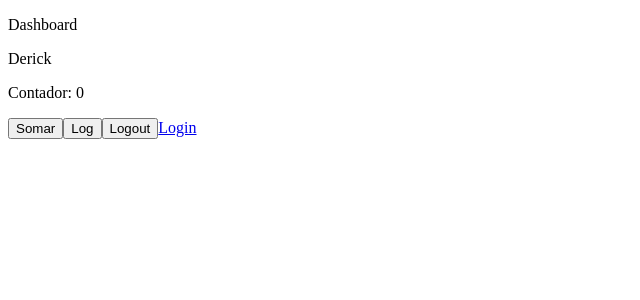
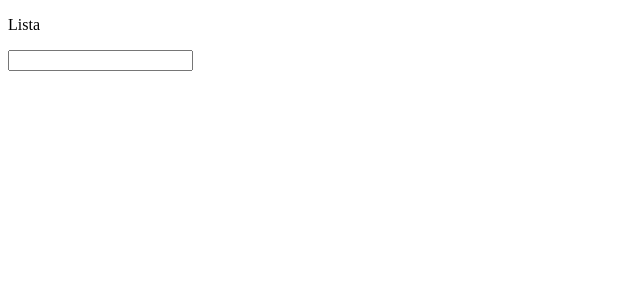
Before and after one commit to DerickSena/rctaulas, a React (Create React App) app: page /pagina-inicial in a window 1280 px wide. Shown: the top 300 px of the page, without its empty margins (0-640 px from the left). Built offline with nearby package versions, Linux system fonts and the light colour scheme.

Commit message:
feat: Lista de Itens

```diff
--- a/src/app/pages/dashboard/Dashboard.tsx
+++ b/src/app/pages/dashboard/Dashboard.tsx
@@ -1,24 +1,61 @@
-import {  useRef } from "react"
-import { Link } from "react-router-dom"
+import {useCallback, useState} from "react";
 
-import { useUsuarioLogado } from "../../shared/hooks";
+interface IListItem{
+    title:string;
+    isSelected:boolean;
+}
 
 export const Dashboard = () => {
-    const counterRef = useRef(0);
+    const [lista,setLista] = useState<IListItem[]>([]);
 
-    const{nomeDoUsuario,logout} = useUsuarioLogado();
+    const handleInputKeyDown:React.KeyboardEventHandler<HTMLInputElement>  = useCallback((e)=>{
+        if(e.key === 'Enter'){
+            if(e.currentTarget.value.trim().length === 0) return;
+
+            const value = e.currentTarget.value;
+
+            e.currentTarget.value = '';
+
+            setLista((oldLista)=>{
+                if(oldLista.some((ListItem) => ListItem.title === value)) return oldLista;
+
+                return[...oldLista,
+                    {
+                    title:value,
+                    isSelected:false,
+                    }];
+            });
+        }
+    },[]);
     return (
         <div>
-            <p>Dashboard</p>
+            <p>Lista</p>
+            <input onKeyDown={handleInputKeyDown}/>
 
-            <p>{nomeDoUsuario}</p>
+            <ul>
+                {lista.map((ListItem)=> {
+                    return <li key={ListItem.title}>
+                        <input
+                        type="checkbox"
+                        onChange={()=>{
+                            setLista(oldLista =>{
+                                return oldLista.map(oldListItem => {
+                                    const newIsSelected = oldListItem.title === ListItem.title
+                                    ? !oldListItem.isSelected
+                                    : oldListItem.isSelected;
+                                    return{
+                                        ...oldListItem,
+                                        isSelected: newIsSelected,
+                                    }
+                                });
+                            })
+                        }}
+                        />
+                        {ListItem.title}
+                    </li>;
+                })}
+            </ul>
 
-            <p>Contador: {counterRef.current}</p>
-
-            <button onClick={()=> counterRef.current++}>Somar</button>
-            <button onClick={()=> console.log(counterRef.current)}>Log</button>
-            <button onClick={logout}>Logout</button>
-            <Link to="/entrar">Login</Link>
         </div>
     )
 }
```
